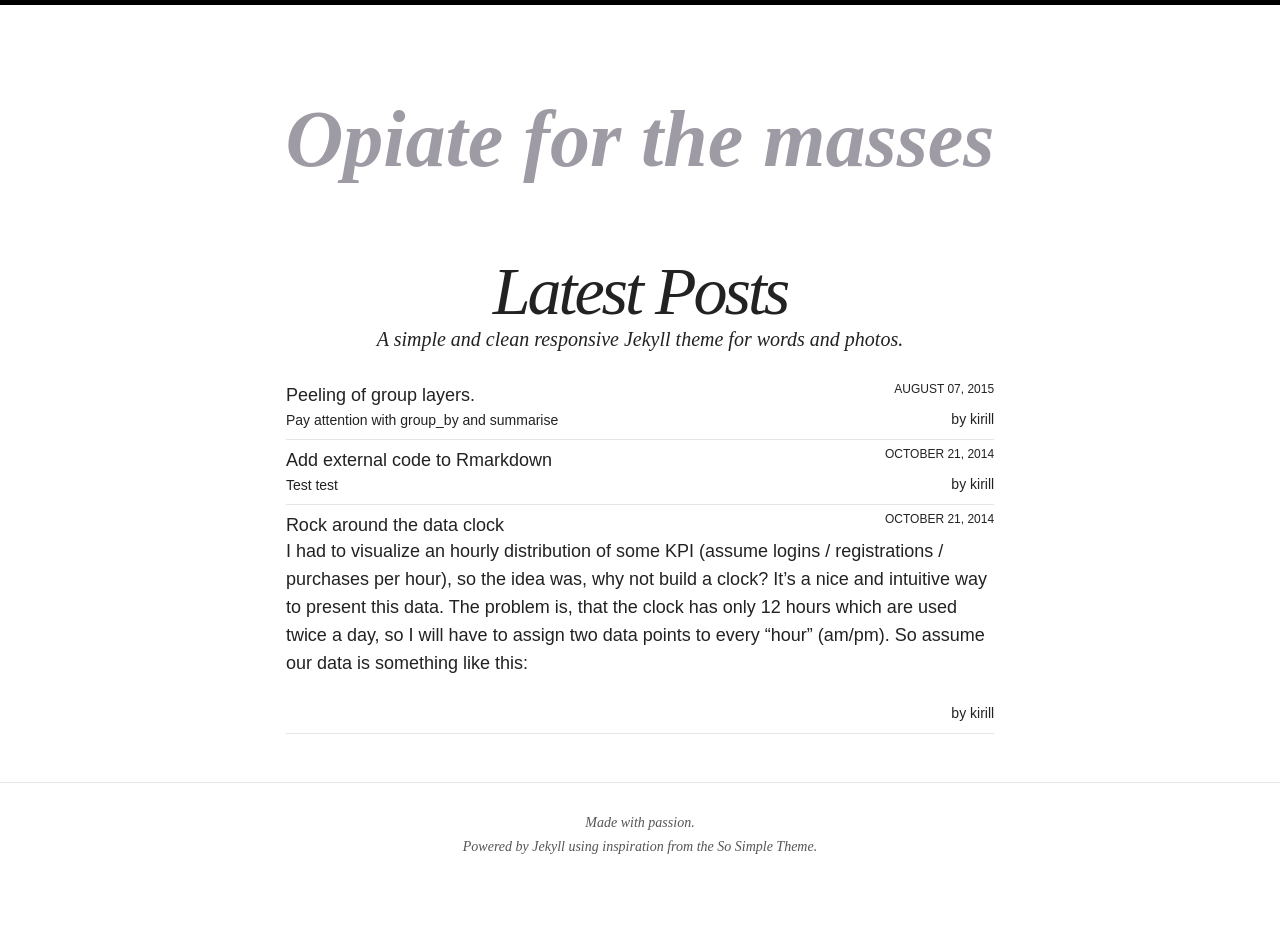
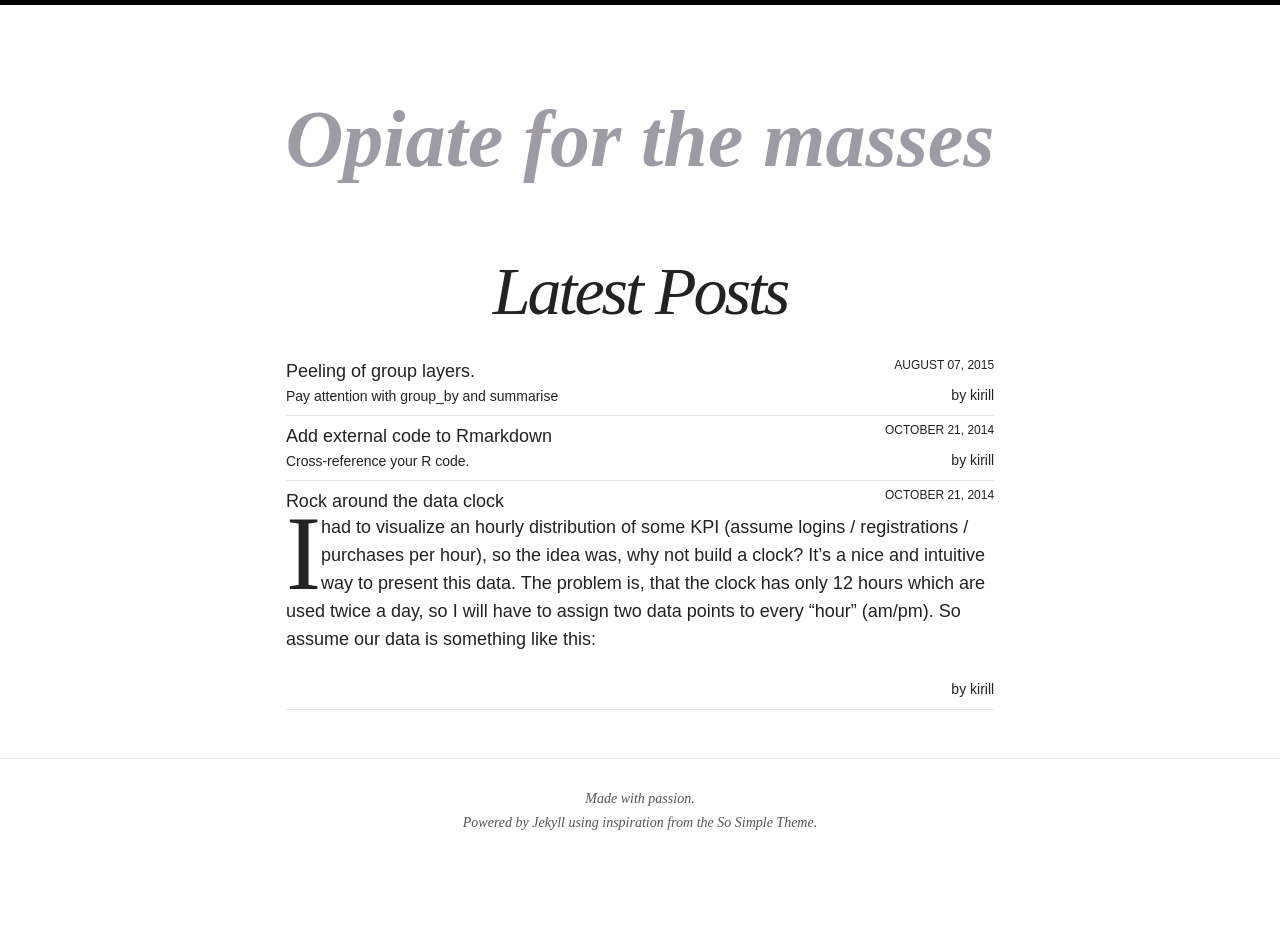
Before and after one commit to Quiri/quiri.github.io, a Jekyll site: the page built from index.html, in a window 1280 px wide. Built offline with Jekyll 4.4.1, drawn with Linux system fonts in a browser that asks for light colours; nearby versions of some CDN libraries; after the commit the page ends 901 px from its top, so only the background shows below that.

Commit message:
cleaning up

```diff
--- a/_data/navigation.yml
+++ b/_data/navigation.yml
@@ -6,8 +6,5 @@
 - title: Articles
   url: /articles/
 
-- title: Blog
-  url: /blog/
-
 - title: Authors
   url: /authors/
--- a/_posts/2014-10-10-add-external-code-to-rmarkdown.md
+++ b/_posts/2014-10-10-add-external-code-to-rmarkdown.md
@@ -1,7 +1,7 @@
 ---
 layout: post
 title: Add external code to Rmarkdown
-excerpt: Test test
+excerpt: Cross-reference your R code.
 date: 2014-10-21 20:25:13.000000000 +02:00
 categories: articles
 tags: [R]
--- a/index.html
+++ b/index.html
@@ -1,7 +1,7 @@
 ---
 layout: page
 title: Latest Posts
-excerpt: "A simple and clean responsive Jekyll theme for words and photos."
+excerpt:
 search_omit: true
 ---
 
```
Also changed, not shown: _posts/2014-09-16-data-clock.md (+1 -1 lines).
